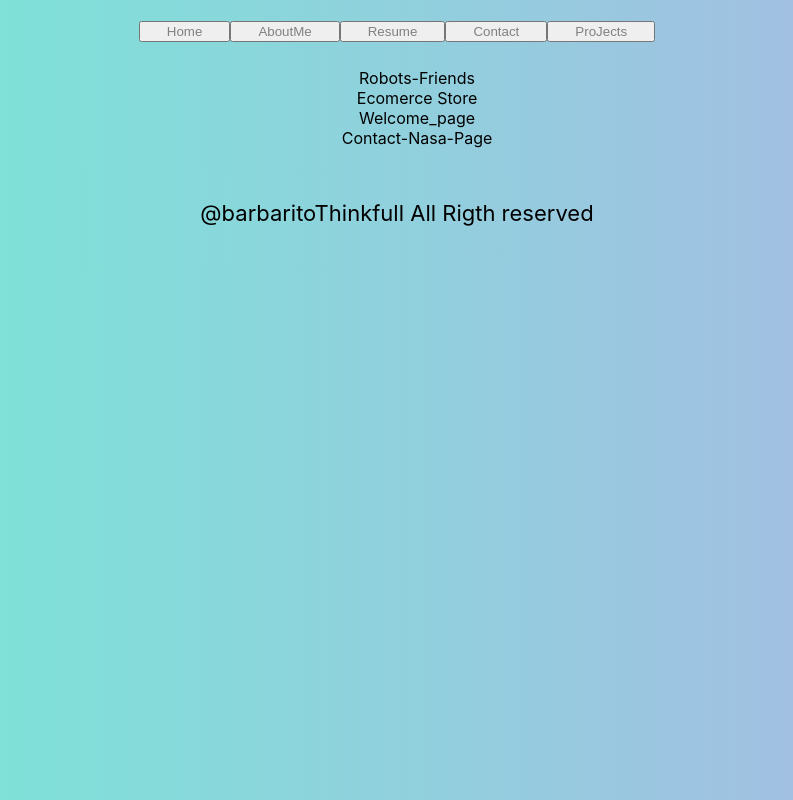
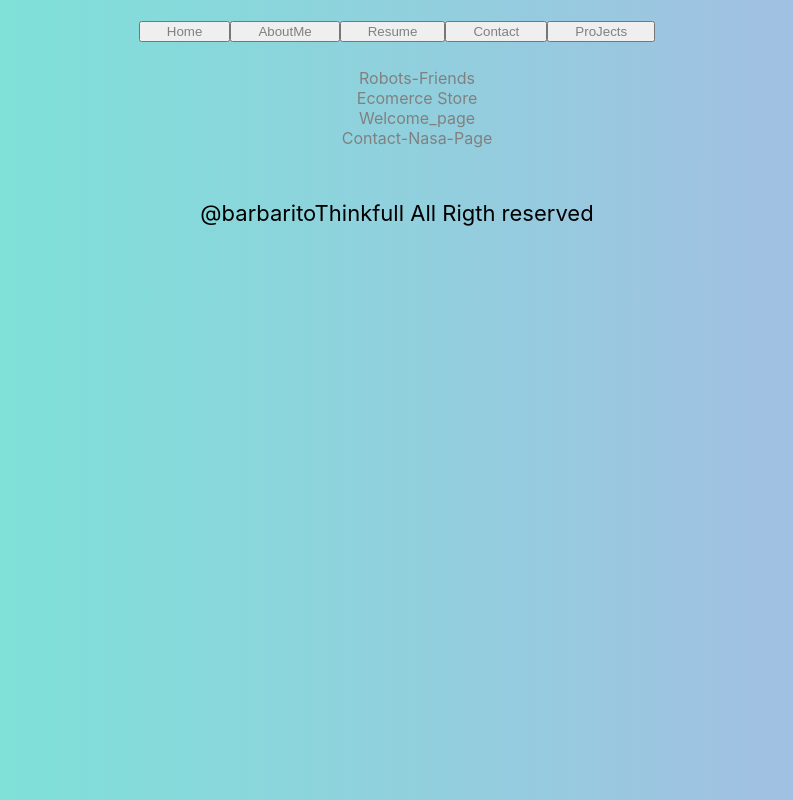
Before and after one commit to barbaroreyes/last-porta, a React (Create React App) app: page /projects in a window 1280 px wide. Shown: the whole page, without its empty margins (243-1036 px from the left). Built offline with nearby package versions, Linux system fonts and the light colour scheme.

Commit message:
update  links styles

```diff
--- a/public/index.html
+++ b/public/index.html
@@ -10,34 +10,13 @@
       content="Web site created using create-react-app"
     />
     <link rel="apple-touch-icon" href="%PUBLIC_URL%/logo192.png" />
-    <!--
-      manifest.json provides metadata used when your web app is installed on a
-      user's mobile device or desktop. See https://developers.google.com/web/fundamentals/web-app-manifest/
-    -->
     <link rel="manifest" href="%PUBLIC_URL%/manifest.json" />
-    <!--
-      Notice the use of %PUBLIC_URL% in the tags above.
-      It will be replaced with the URL of the `public` folder during the build.
-      Only files inside the `public` folder can be referenced from the HTML.
-
-      Unlike "/favicon.ico" or "favicon.ico", "%PUBLIC_URL%/favicon.ico" will
-      work correctly both with client-side routing and a non-root public URL.
-      Learn how to configure a non-root public URL by running `npm run build`.
-    -->
+    <link rel="stylesheet" href="https://use.fontawesome.com/releases/v5.13.0/css/all.css" integrity="sha384-Bfad6CLCknfcloXFOyFnlgtENryhrpZCe29RTifKEixXQZ38WheV+i/6YWSzkz3V" crossorigin="anonymous">
     <title>Portafolio-[Barbaro-Reyes]</title>
   </head>
   <body>
     <noscript>You need to enable JavaScript to run this app.</noscript>
     <div id="root"></div>
-    <!--
-      This HTML file is a template.
-      If you open it directly in the browser, you will see an empty page.
 
-      You can add webfonts, meta tags, or analytics to this file.
-      The build step will place the bundled scripts into the <body> tag.
-
-      To begin the development, run `npm start` or `yarn start`.
-      To create a production bundle, use `npm run build` or `yarn build`.
-    -->
   </body>
 </html>
--- a/src/App.js
+++ b/src/App.js
@@ -8,7 +8,6 @@ import Header from './component/header/header';
 function App() {
   return (
     <main className="App">
-
       <div><nav style={{margin:'10px',padding:'10px'}}>
                <button className='btn1'><Link className='nav' to ="/">Home</Link></button>
                <button className='btn1'>< Link className='nav' to ="/about-Me">AboutMe</Link></button>
--- a/src/component/contact/contact.js
+++ b/src/component/contact/contact.js
@@ -21,20 +21,20 @@ import work from '../../work.jpg';
                              <li>
                                 <article style={{fontSize:'25px',fontFamily:'Averia Gruesa Libre'}} >
                                 <i className="fas fa-phone-square">(512)6086054</i>
-                                <li><i class="fas fa-envelope-square"><a href='barbarotrabajo@gmail.com'><p><a href="mailto:barbarotrabajo@gmail.com?subject=Email%20Subject%20Here">Email Me</a></p></a></i></li>
+                                <li><i class="fas fa-envelope-square"><a href='barbarotrabajo@gmail.com'><p><a className='nav' href="mailto:barbarotrabajo@gmail.com?subject=Email%20Subject%20Here">Email Me</a></p></a></i></li>
                                 </article>
                             </li>
 
                             <li>
                                 <article
                                  style={{fontSize:'25px',fontFamily:'Averia Gruesa Libre'}} >
-                                <i class="fab fa-github"><a href ='https://github.com/barbaroreyes'>https://github.com/barbaroreyes</a></i>
+                                <i class="fab fa-github"><a className='nav' href ='https://github.com/barbaroreyes'>https://github.com/barbaroreyes</a></i>
                                 </article>
                             </li>
                             <li>
                                 <article
                                  style={{fontSize:'25px',fontFamily:'Averia Gruesa Libre'}} >
-                                 <i className=" link fab fa-linkedin"><a href='https://www.linkedin.com/in/barbaro-reyes-b023aa1a7/'>https://www.linkedin.com/in/barbaro-reyes-b023aa1a7/</a></i>
+                                 <i className=" link fab fa-linkedin"><a className='nav' href='https://www.linkedin.com/in/barbaro-reyes-b023aa1a7/'>https://www.linkedin.com/in/barbaro-reyes-b023aa1a7/</a></i>
                                 </article>
                             </li>
                             <div className='socials-liks'>
--- a/src/component/header/header.js
+++ b/src/component/header/header.js
@@ -6,12 +6,6 @@ import About from '../about-Me/about-Me';
 import Resume from '../resume/resume';
 import Contact from '../contact/contact';
 import Projects from '../proJects/projects'
-
-
-
-
-
-
 
 
 export default function Header() {
--- a/src/component/main/index.js
+++ b/src/component/main/index.js
@@ -16,9 +16,8 @@ export default function Main() {
                           <p className='parraph'><i class="fab fa-html5">
                           </i>HTML/CSS<i className=" fab fa-css3-alt">
                           </i>|JavaScript<i class="fab fa-node-js">
-                          </i>|React-Redux<i class="fab fa-react"></i>
-                          |<button className='btn' style={{backgroundColor:'turquesa'}} >
-                          < a style={{backgroundColor:'',color:'grey'}} href ="/about-Me">AboutMe</a></button></p>
+                          </i>|React-Redux<i class="fab fa-react"></i>|
+                          </p>
                           <h3>you just don't climb the mountain you never got to </h3>
 
                      <div className='socials-liks'>
--- a/src/component/proJects/projects.js
+++ b/src/component/proJects/projects.js
@@ -6,10 +6,10 @@ export default class Projects extends Component {
         return (
             <div>
                 <ol>
-                    <li><a href='https://final-robots.netlify.app/'>Robots-Friends</a></li>
-                    <li><a href ='https://barbaro-store.netlify.app'>Ecomerce Store</a></li>
-                    <li><a href='https://barbaroreyes.github.io/First-Responsive-WebsiteBarbaro/'>Welcome_page</a></li>
-                    <li><a href='https://barbaroreyes.github.io/NASA-Page/'>Contact-Nasa-Page</a></li>
+                    <li><a className='nav' href='https://final-robots.netlify.app/'>Robots-Friends</a></li>
+                    <li><a className='nav' href ='https://barbaro-store.netlify.app'>Ecomerce Store</a></li>
+                    <li><a className='nav' href='https://barbaroreyes.github.io/First-Responsive-WebsiteBarbaro/'>Welcome_page</a></li>
+                    <li><a className='nav' href='https://barbaroreyes.github.io/NASA-Page/'>Contact-Nasa-Page</a></li>
                 </ol>
            </div>
         )
```
Lines whose indentation alone changed are shown as unchanged.
